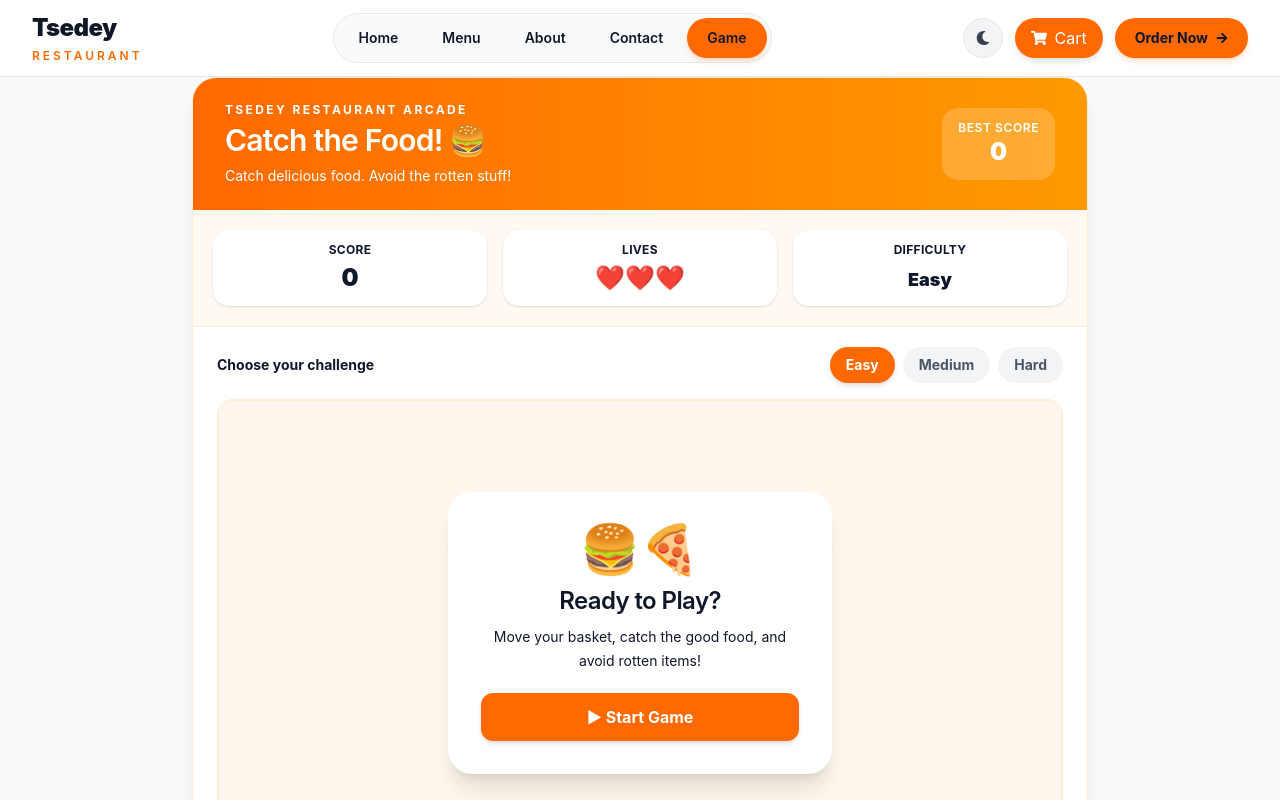
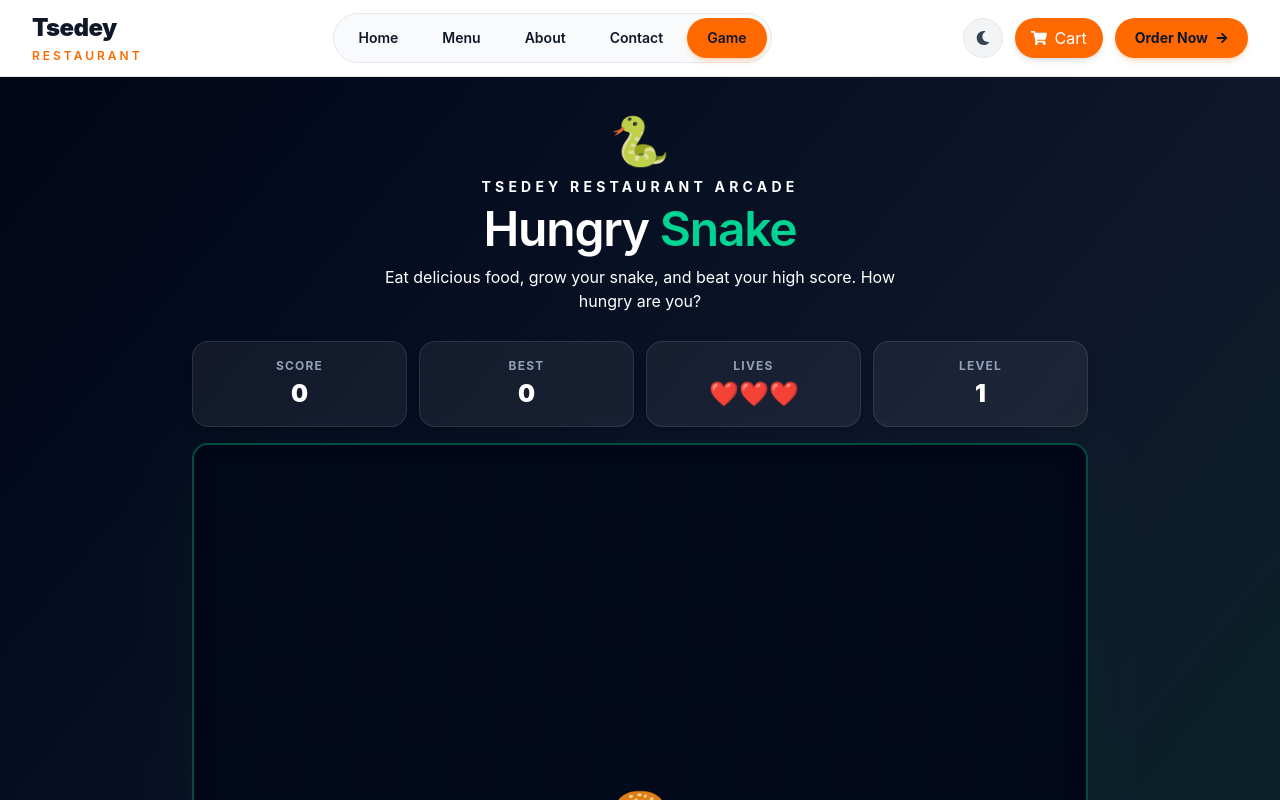
Before and after one commit to NatnaelAbreham/restaurant_website, a React (Vite) app: page /food-memory-game in a window 1280 px wide. Shown: the top 800 px of the page. Built offline with nearby package versions, Linux system fonts and the light colour scheme.

Commit message:
add HungrySnake to the route

```diff
--- a/src/routes/AppRoutes.jsx
+++ b/src/routes/AppRoutes.jsx
@@ -29,7 +29,7 @@ const AppRoutes = () => {
       {/* <Route path="/dashboard" element={<Dashboard />} />
       <Route path="/report" element={<Report />} /> */}
       <Route path="/about" element={<About />} />
-      <Route path="/food-memory-game" element={<CatchTheFood />} />
+      <Route path="/food-memory-game" element={<HungrySnake />} />
     </Routes>
   );
 };
```
